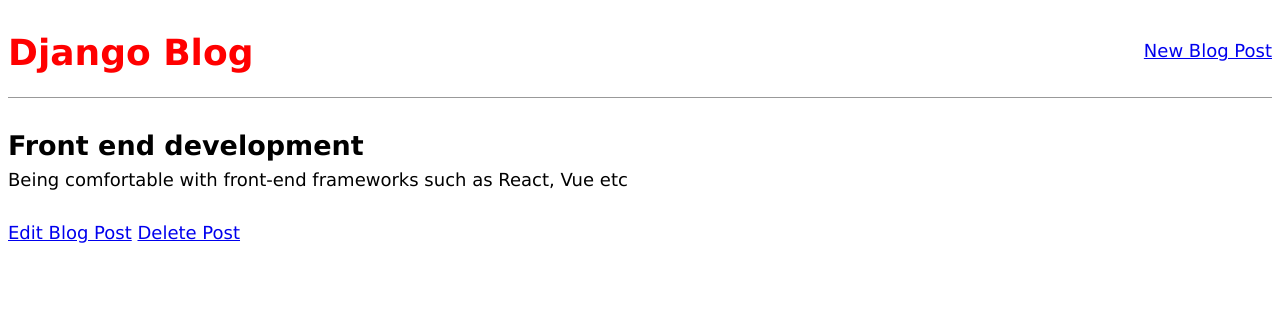
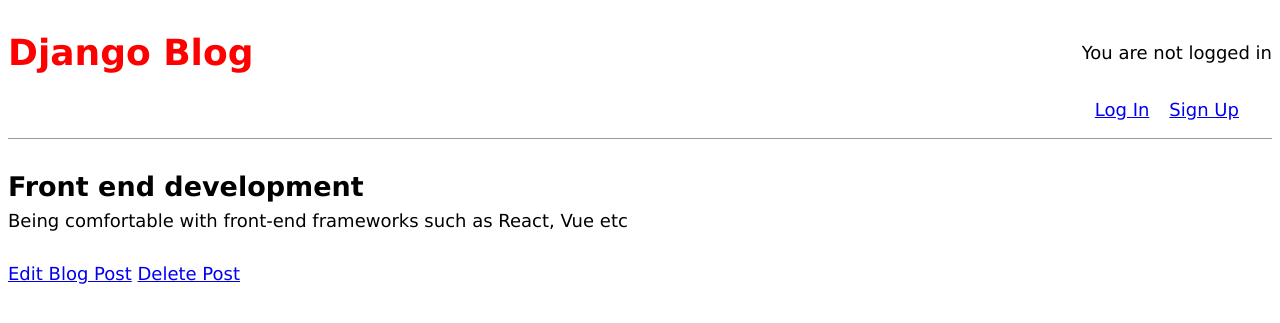
Before and after one commit to o4codes/Zuri-Blog, a Django app: page /post/2/ in a window 1280 px wide. Shown: the top 323 px of the page. Run offline with Django 3.2, Linux system fonts and the light colour scheme; data comes from the database, SQL or seed files in the repository; both versions use the stored data as it was before the commit; parts of the project's set-up code (start-up, migrations or seed data) failed here and were passed over.

Commit message:
Login, Logout and SignUp Implemented

```diff
--- a/blog/admin.py
+++ b/blog/admin.py
@@ -1,6 +1,5 @@
 from django.contrib import admin
-from .models import Post, BlogUser
+from .models import Post
 
 # Register your models here.
 admin.site.register(Post)
-admin.site.register(BlogUser)
--- a/blog/models.py
+++ b/blog/models.py
@@ -12,12 +12,3 @@
 
     def get_absolute_url(self):
         return reverse('post_detail', args=[str(self.id)])
-
-
-class BlogUser(models.Model):
-    name = models.CharField(max_length=300)
-    email = models.EmailField(unique=True,max_length=300)
-    password = models.CharField(max_length=300)
-
-    def __str__(self):
-        return self.email
--- a/blog/urls.py
+++ b/blog/urls.py
@@ -1,10 +1,11 @@
-from django.urls import path
-from .views import BlogListView, BlogDetailView, BlogCreateView, BlogUpdateView, BlogDeleteView, BlogUserCreateView
+from django.urls import path, include
+from .views import BlogListView, BlogDetailView, BlogCreateView, BlogUpdateView, BlogDeleteView, SignUpView
 urlpatterns = [
-    path('user/new/', BlogUserCreateView.as_view(), name = 'user_new'),
+    path('account/',include('django.contrib.auth.urls')),
+    path('signup/',SignUpView.as_view(), name='signup'),
     path('post/<int:pk>/delete/', BlogDeleteView.as_view(), name='post_delete'),
     path('post/<int:pk>/edit/', BlogUpdateView.as_view(), name='post_edit'),
     path('post/new/', BlogCreateView.as_view(), name='post_new'),
     path('post/<int:pk>/', BlogDetailView.as_view(), name='post_detail'),
-    path('post/', BlogListView.as_view(), name='home'),
+    path('', BlogListView.as_view(), name='home'),
 ]
--- a/blog/views.py
+++ b/blog/views.py
@@ -1,9 +1,8 @@
 from django.shortcuts import render
-from .models import Post, BlogUser
-from .forms import BlogUserForm
+from .models import Post
 from django.views.generic import ListView, DetailView, CreateView, UpdateView, DeleteView
 from django.urls import reverse_lazy
-
+from django.contrib.auth.forms import UserCreationForm
 
 # Create your views here.
 class BlogListView(ListView):
@@ -34,8 +33,7 @@
     success_url = reverse_lazy('home')
 
 
-# __________________blog users views__________________________
-class BlogUserCreateView(CreateView):
-    model = BlogUser
-    form_class = BlogUserForm
-    template_name = 'user_new.html'
+class SignUpView(CreateView):
+    form_class = UserCreationForm
+    success_url = reverse_lazy('login')
+    template_name = 'registration/signup.html'
--- a/static/css/base.css
+++ b/static/css/base.css
@@ -22,8 +22,19 @@
 
 .nav-right {
     display: flex;
-    padding-top: 2rem;
+    padding-top: 16px;
+    flex-direction: column;
+    align-items: center;
 }
+
+.logged_in_nav {
+    display: flex;
+}
+
+.logged_in_nav p {
+    margin-right: 20px;
+}
+
 
 .post-entry {
     margin-bottom: 2rem;
--- a/templates/base.html
+++ b/templates/base.html
@@ -10,9 +10,24 @@
         <div class="nav-left">
             <h1><a href="{% url 'home' %}">Django Blog</a></h1>
         </div>
-        <div class = "nav-right">
-            <a href = "{% url 'post_new' %}">New Blog Post</a>
-        </div>
+
+        {% if user.is_authenticated %}
+            <div class="nav-right">
+                <p>Hello {{user.username}}</p>
+                <div class="logged_in_nav">
+                    <p><a href = "{% url 'post_new' %}">New Blog Post</a></p>
+                    <p><a href= "{% url 'logout'%}">Log out</a></p>
+                </div>
+            </div>
+        {% else %}
+            <div class="nav-right">
+                <p>You are not logged in</p>
+                <div class="logged_in_nav">
+                    <p><a href="{% url 'login' %}">Log In</a></p>
+                    <p><a href="{% url 'signup' %}">Sign Up</a>
+                </div>
+            </div>
+        {% endif %}
 
     </header>
     <div>
```
Also changed, not shown: blog/forms.py (deleted, +0 -20 lines), config/settings.py (+5 -2 lines), templates/registration/login.html (added, +10 -0 lines), templates/registration/signup.html (added, +10 -0 lines), templates/user_new.html (deleted, +0 -10 lines), blog/migrations/0004_delete_bloguser.py (added), db.sqlite3.
